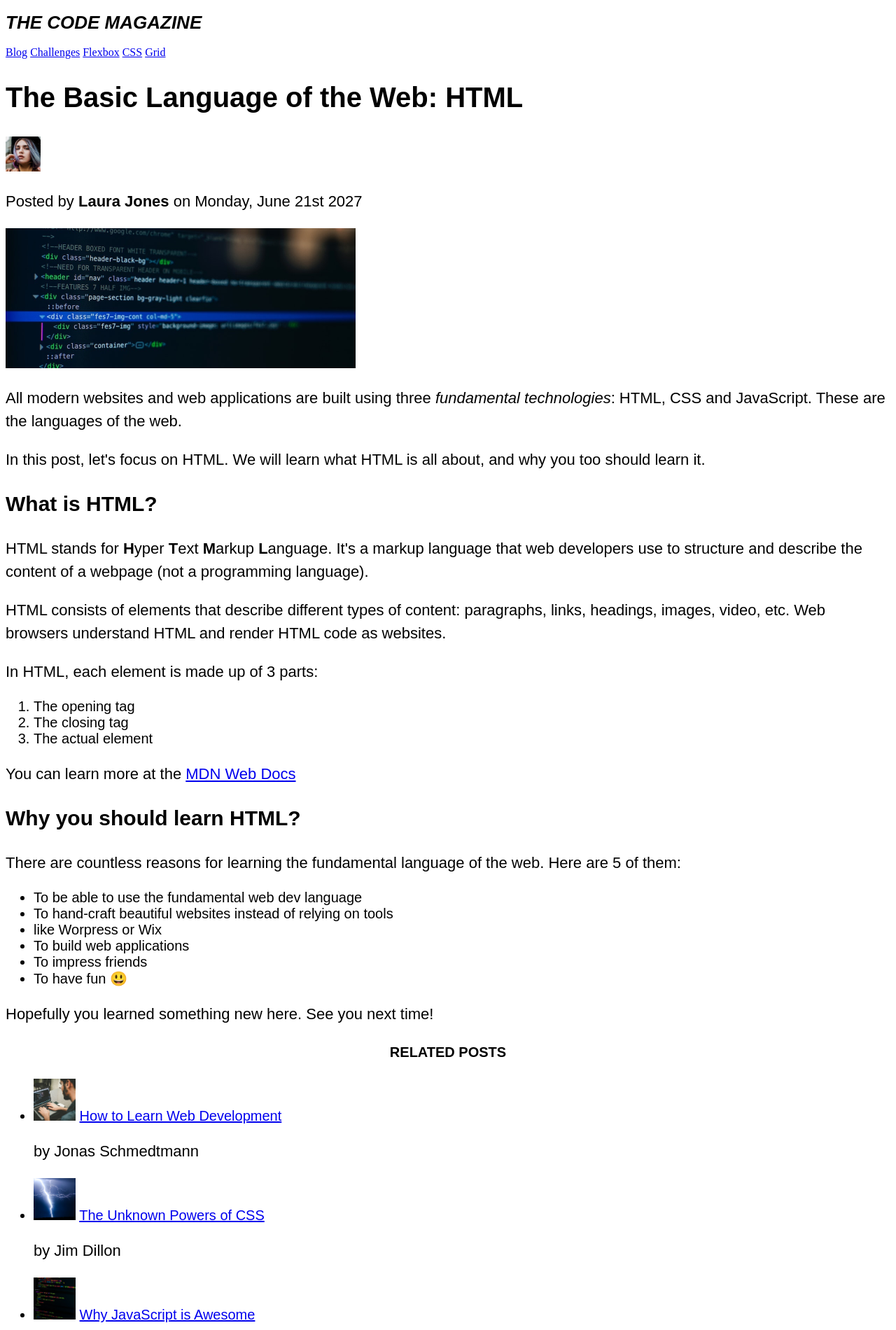
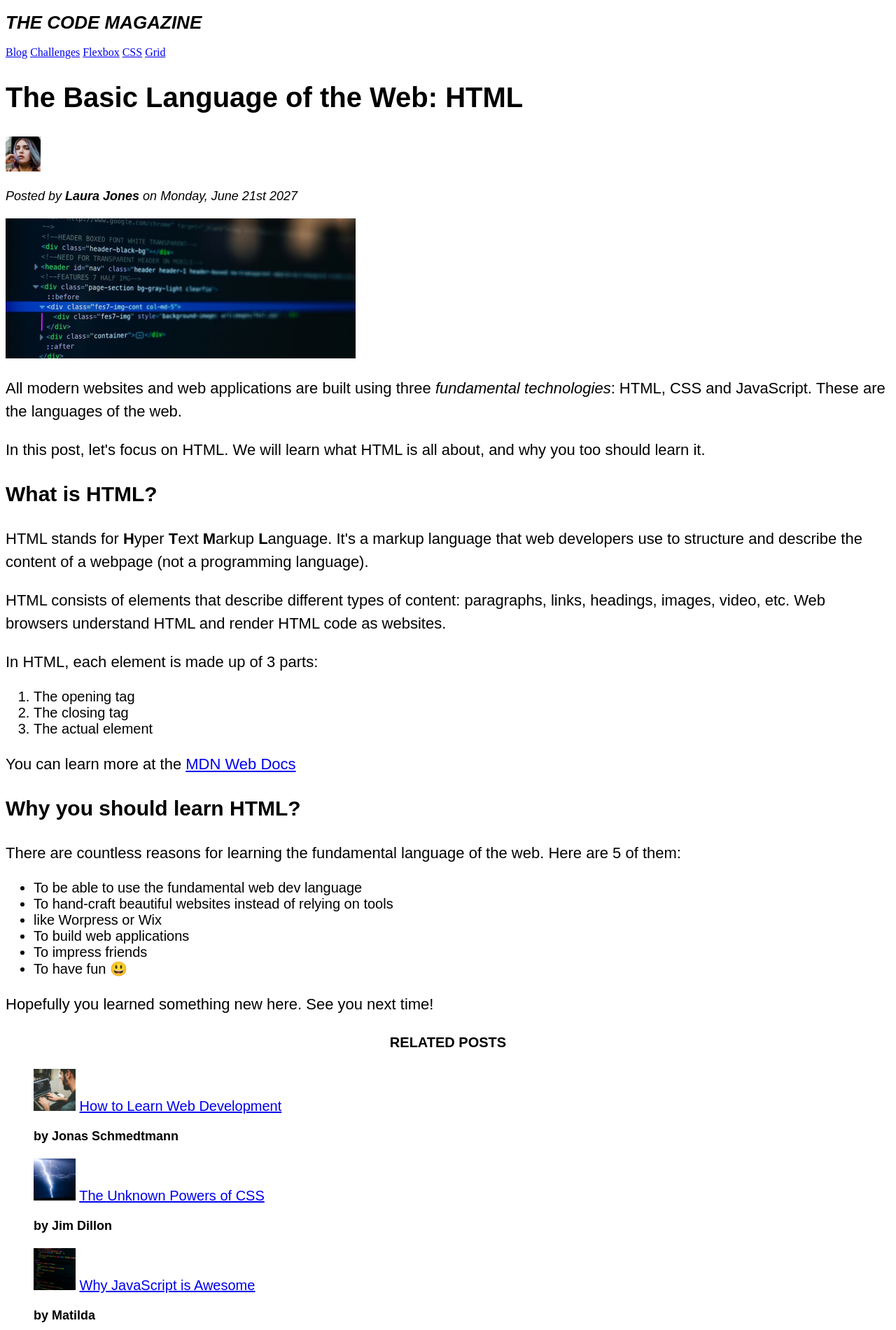
Before and after one commit to felipe-miranda-marreiros/CSS, a plain HTML site: page index.html in a window 1280 px wide. Shown: the top 1900 px of the page at 70% size. Drawn offline with Linux system fonts and the light colour scheme.

Commit message:
usando classes e IDs

```diff
--- a/index.html
+++ b/index.html
@@ -39,7 +39,7 @@
         height="50"
         width="50"
       />
-      <p>Posted by <strong>Laura Jones</strong> on Monday, June 21st 2027</p>
+      <p id="author">Posted by <strong>Laura Jones</strong> on Monday, June 21st 2027</p>
       <img
         src="./imgs/post-img.jpg"
         title="HTML code"
@@ -110,24 +110,24 @@
 
     <aside>
       <h4>Related Posts</h4>
-    <ul>
+    <ul class="list-style-remove">
       <li>
         <img src="./imgs/related-1.jpg" width="60" height="60" alt="Man on the computer"> <a href="#">How to Learn Web Development</a>
-        <p>by Jonas Schmedtmann</p>
+        <p class="related-author">by Jonas Schmedtmann</p>
       </li>
       <li>
         <img src="./imgs/related-2.jpg" width="60" height="60" alt="Man on the computer"> <a href="#">The Unknown Powers of CSS</a>
-        <p>by Jim Dillon</p>
+        <p class="related-author">by Jim Dillon</p>
       </li>
       <li>
         <img src="./imgs/related-3.jpg" width="60" height="60" alt="Man on the computer"> <a href="#">Why JavaScript is Awesome</a>
-        <p>by Matilda</p>
+        <p class="related-author">by Matilda</p>
       </li>
     </ul>
     </aside>
 
     <footer>
-      <p>
+      <p id="copyright">
         Copyright &copy; 2027 by the Cody Magazine.
       </p>
     </footer>
--- a/style.css
+++ b/style.css
@@ -33,6 +33,21 @@ p {
 li {
   font-size: 20px;
 }
-footer p {
-    font-size: 16px;
+/* footer p {
+  font-size: 16px;
+} */
+
+#author {
+  font-style: italic;
+  font-size: 18px;
 }
+#copyright{
+  font-size: 16px;
+}
+.related-author{
+  font-size: 18px;
+  font-weight: bold;
+}
+.list-style-remove{
+  list-style: none;
+}
```
